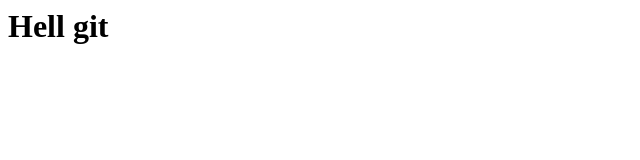
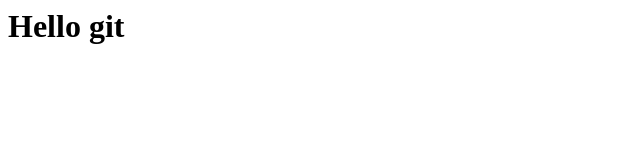
Before and after one commit to OzevaS/test, a plain HTML site: page index.html in a window 1280 px wide. Shown: the full height of the page, 0-640 px from the left. Drawn offline with Linux system fonts and the light colour scheme.

Commit message:
Revert "Wrong commit"
This reverts commit 00321459d6b2eb555bf73de8783443b4e2a5b2f7.

```diff
--- a/index.html
+++ b/index.html
@@ -1 +1 @@
-<h1>Hell git</h1>
+<h1>Hello git</h1>
```
